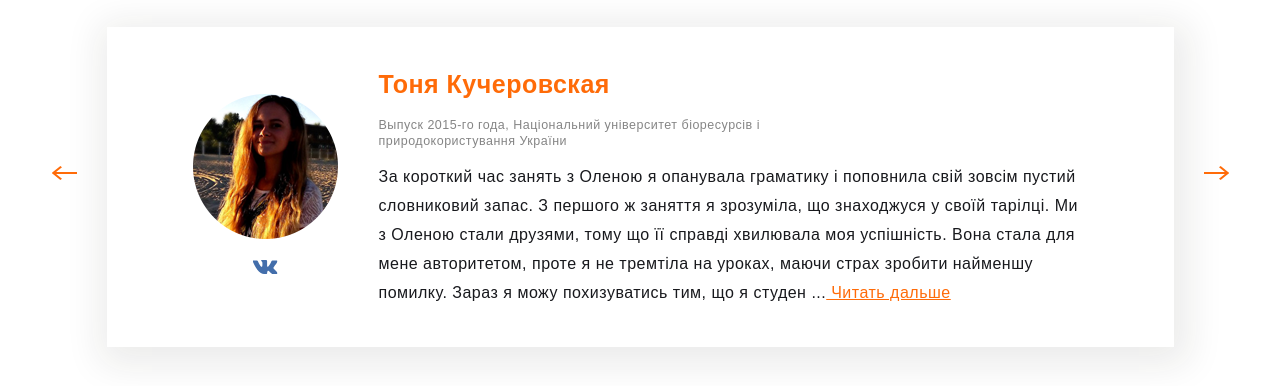
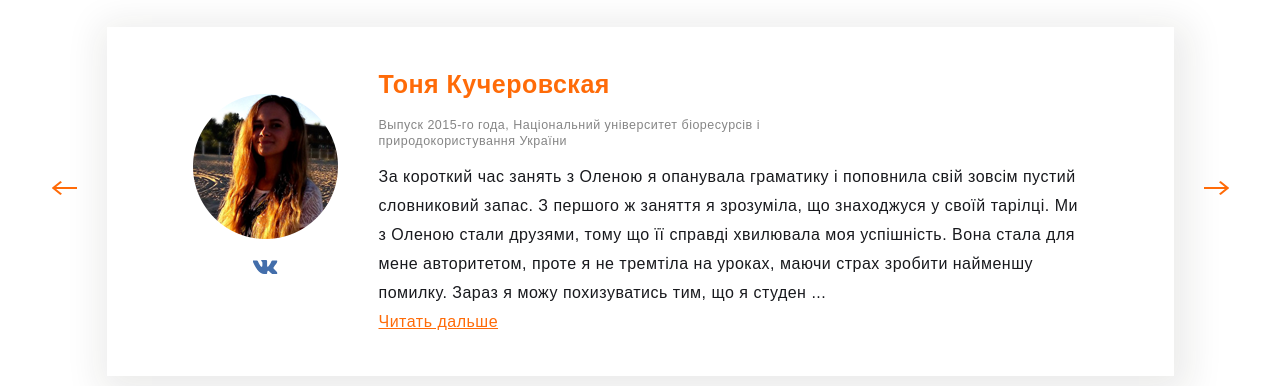
Before and after one commit to vit-1982/Progect-HTML-CSS, a website: page My_Progect/src/index.html in a window 1280 px wide. Shown: the part 5506-5892 px from the top of the page. Drawn offline with Linux system fonts and the light colour scheme; files that its build step writes are made by us from their sources; files whose address does not match are found by name.

Commit message:
third commit

```diff
--- a/My_Progect/src/index.html
+++ b/My_Progect/src/index.html
@@ -447,8 +447,8 @@
                   запас. З першого ж заняття я зрозуміла, що знаходжуся у своїй тарілці. Ми з Оленою стали друзями, тому
                   що її справді хвилювала моя успішність.
                   Вона стала для мене авторитетом, проте я не тремтіла на уроках, маючи страх зробити найменшу помилку.
-                  Зараз я можу похизуватись тим, що я студен ...<a href="#" class="orange comment-link"> Читать дальше
-                  </a></p>
+                  Зараз я можу похизуватись тим, що я студен ...</p>
+                  <a href="#" class="orange comment-link"> Читать дальше</a>
               </div>
             </li>
           </ul>
--- a/My_Progect/src/sass/components/review.scss
+++ b/My_Progect/src/sass/components/review.scss
@@ -109,7 +109,7 @@
   list-style: none;
 
   &-item {
-    padding: 0 28px 15px 28px;
+    padding: 0 28px 25px 28px;
 
     @media (min-width:768px) {
       display: flex;
@@ -196,33 +196,22 @@
       &--comment {
         @include font($size:11px, $weight:500);
         color: $main-title-color;
-        // position: relative;
 
-        // @media (max-width:767px) {
-        //   overflow: hidden;
-        //   height: 125px;
-        // }
+        @media (max-width:767px) {
+          overflow: hidden;
+          height: 125px;
+        }
 
         @media (min-width:1280px) {
           @include font($size:1rem, $weight:500, $height:29px);
         }
+      }
 
-        & .comment-link {
-          // position: absolute;
-          background: $second-title-color;
-          // right: 0px;
-          // bottom: 5px;
+      & .comment-link {
+        @include font($size:11px, $weight:500);
 
-          @media (min-width:768px) {
-            position: static;
-            // right: 0;
-            // bottom: 0;
-          }
-
-          // @media (min-width:1280px) {
-          //   right: 0px;
-          //   bottom: 1px;
-          // }
+        @media (min-width:1280px) {
+          @include font($size:1rem, $weight:500, $height:29px);
         }
       }
     }
```
Also changed, not shown: My_Progect/build/css/styles.css, My_Progect/build/index.html.
